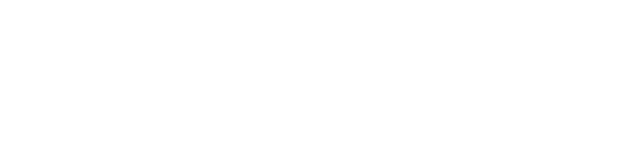
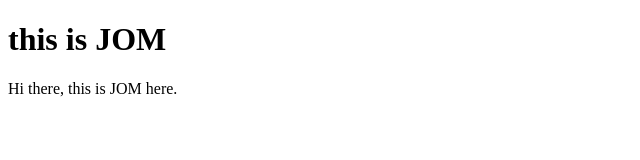
Before and after one commit to JOMYYYYYY/JOMYYYYYY.github.io, a plain HTML site: page index.html in a window 1280 px wide. Shown: the whole page, without its empty margins (0-640 px from the left). Drawn offline with Linux system fonts and the light colour scheme.

Commit message:
change a bit

```diff
--- a/index.html
+++ b/index.html
@@ -3,9 +3,11 @@
 <head>
     <meta charset="UTF-8">
     <meta name="viewport" content="width=device-width, initial-scale=1.0">
-    <title>JOM - Personal Website</title>
+    <title>Personal Website of JOM</title>
 </head>
 <body>
-    <!-- Your content goes here -->
+    <!-- content goes here -->
+    <h1>this is JOM</h1>
+    <p>Hi there, this is JOM here.</p>
 </body>
 </html>
```
